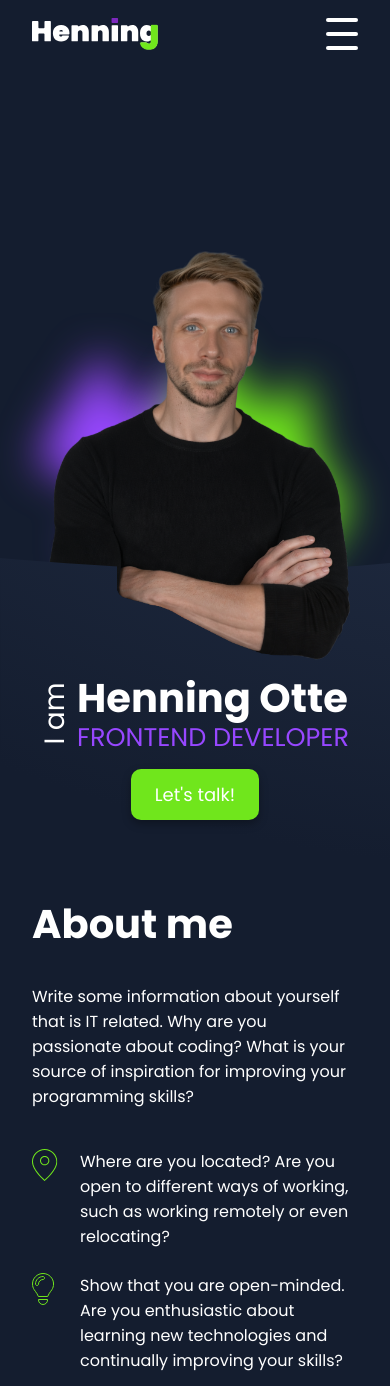
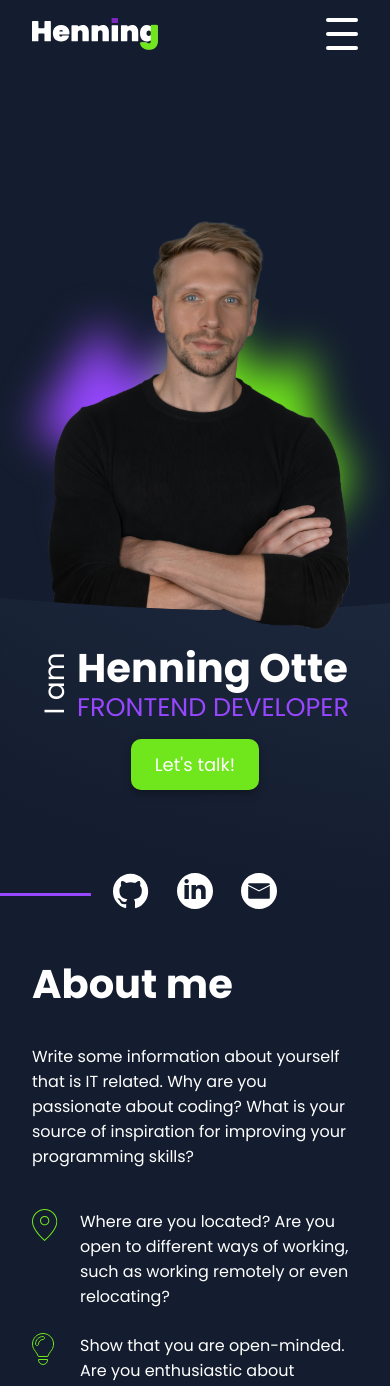
Before and after one commit to HenningOtte/Portfolio, an Angular app: page / in a window 390 px wide. Shown: the top 1386 px of the page. Built offline with nearby package versions, Linux system fonts and the light colour scheme.

Commit message:
style(responsive): adjust hero footer responsiveness and hero curve behavior

```diff
--- a/src/app/main-content/hero/hero.scss
+++ b/src/app/main-content/hero/hero.scss
@@ -7,16 +7,25 @@
   display: grid;
   grid-template-rows: minmax(0, 1fr) auto;
   overflow-x: hidden;
+
+  @media (max-width: 665.5px) {
+    margin-bottom: 120px;
+  }
 }
 
 .hero-main {
   display: grid;
   grid-template-columns: 1fr 1fr;
   align-items: end;
+
   @media (max-width: 1280px) and (orientation: portrait) {
     grid-template-columns: 1fr;
     grid-template-rows: 1fr min-content;
   }
+  // @media (max-width: 800px) {
+  //   grid-template-columns: 1fr;
+  //   grid-template-rows: 1fr min-content;
+  // }
 }
 
 .hero-img {
@@ -33,9 +42,13 @@
   object-fit: contain;
   display: block;
   z-index: 1;
+
   @media (max-width: 1280px) and (orientation: portrait) {
     max-height: 60vh;
   }
+  // @media (max-width: 800px) {
+  //   max-height: 60vh;
+  // }
 }
 
 .arm-pic {
@@ -46,9 +59,13 @@
   object-fit: contain;
   display: block;
   z-index: 1;
+
   @media (max-width: 1280px) and (orientation: portrait) {
     max-height: 60vh;
   }
+  // @media (max-width: 800px) {
+  //   max-height: 60vh;
+  // }
 }
 
 .hero-shadow {
@@ -75,12 +92,12 @@
   @media (max-width: 1280px) and (orientation: portrait) {
     padding-right: 0;
     padding-top: 0;
-    padding-bottom: 56px;
+    padding-bottom: 54px;
     z-index: 3;
   }
 
-  @media (max-width: 420px) and (orientation: portrait) {
-    padding-bottom: 24px;
+  @media (max-width: 480px) and (orientation: portrait) {
+    // padding-bottom: 64px;
   }
 }
 
@@ -214,8 +231,11 @@
   display: flex;
   padding-bottom: 8px;
 
-  @media (max-width: 666px) {
-    display: none;
+  @media (max-width: 665.5px) {
+    position: absolute;
+    z-index: 200 !important;
+    bottom: -80px;
+    // display: none;
   }
 }
 
@@ -266,7 +286,6 @@
   padding-right: 80px;
   left: 50%;
   transform: translateX(-50%);
-  // left: 0;
   z-index: 3;
   position: absolute;
   right: 80px;
@@ -318,12 +337,12 @@
     bottom: -400px;
   }
 
-  @media (max-width: 560px) and (orientation: portrait) {
-    bottom: -452px;
+  @media (max-width: 666px) and (orientation: portrait) {
+    bottom: -490px;
   }
 
   @media (max-width: 420px) and (orientation: portrait) {
-    bottom: -480px;
+    bottom: -520px;
   }
 }
 
```
